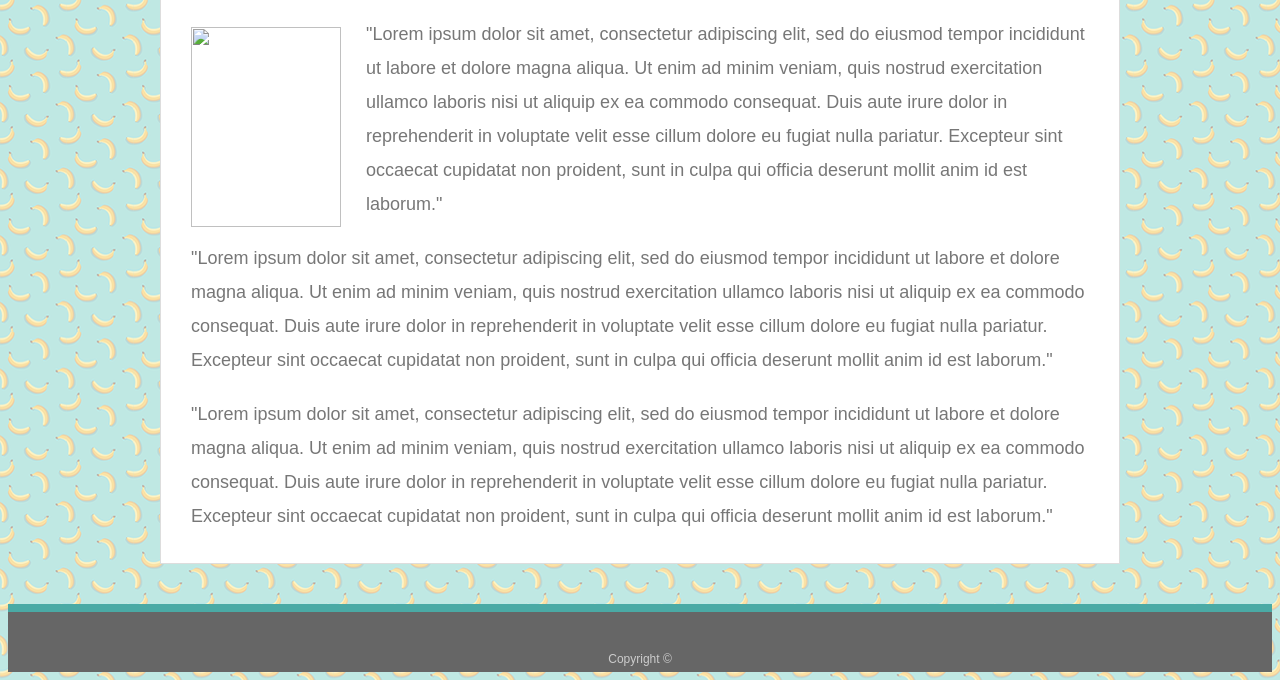
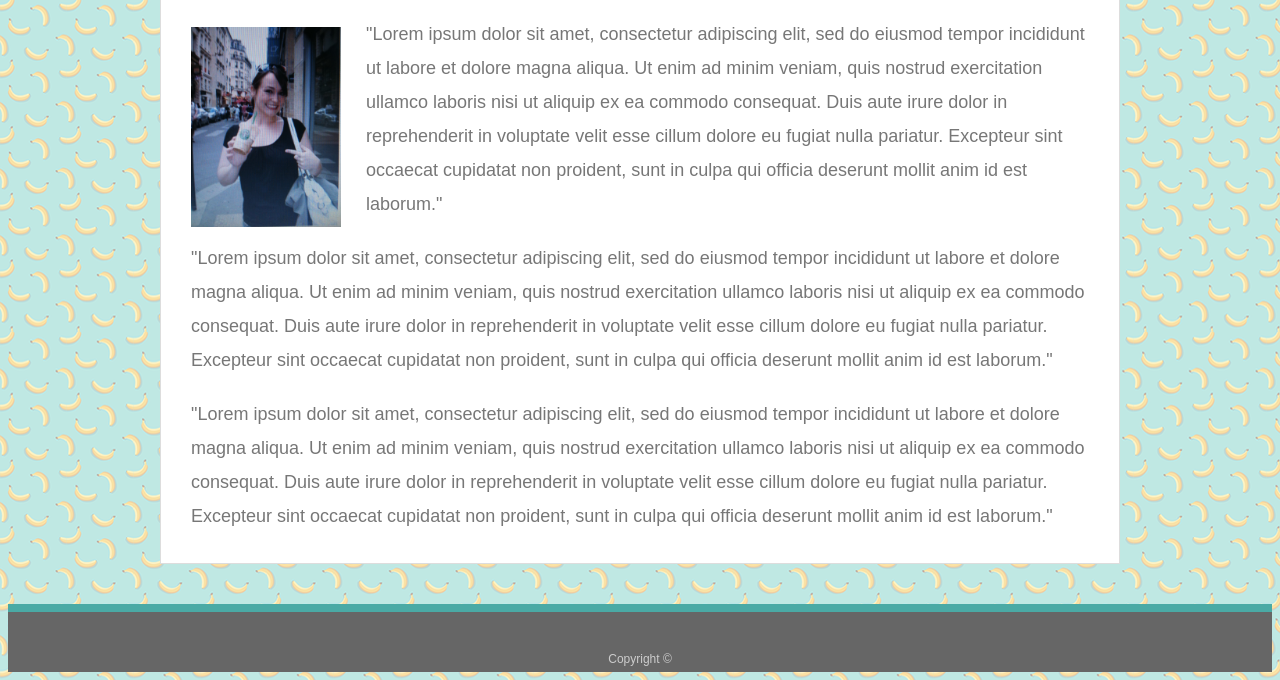
Before and after one commit to LSteph23/Responsive-Portfolio, a plain HTML site: page index.html in a window 1280 px wide. Shown: the part 269-949 px from the top of the page. Drawn offline with Linux system fonts and the light colour scheme; files that its build step writes are made by us from their sources; files whose address does not match are found by name.

Commit message:
adding updated files

```diff
--- a/index.html
+++ b/index.html
@@ -7,7 +7,7 @@
     <meta name="viewport" content="width=device-width, initial-scale=1.0">
     <meta http-equiv="X-UA-Compatible" content="ie=edge">
     <title>Student Bio</title>
-    <link rel="stylesheet" type="text/css" href="assets/css/style.css">
+    <link rel="stylesheet" type="text/css" href="assets copy/css/style.css">
 
 </head>
 <body>
@@ -26,7 +26,7 @@
 <div id="main-container" class="container">
     <section class="main-section">
         <h1>About Me</h1>
-        <img class="auth-image"src="assets/images/lindsay-starbucks.jpg" style="width:150px; height:200px;">
+        <img class="auth-image"src="assets copy/images/lindsay-starbucks.jpg" style="width:150px; height:200px;">
         <p>"Lorem ipsum dolor sit amet, consectetur adipiscing elit, sed do eiusmod tempor incididunt ut labore et dolore magna aliqua. Ut enim ad minim veniam, quis nostrud exercitation ullamco laboris nisi ut aliquip ex ea commodo consequat. Duis aute irure dolor in reprehenderit in voluptate velit esse cillum dolore eu fugiat nulla pariatur. Excepteur sint occaecat cupidatat non proident, sunt in culpa qui officia deserunt mollit anim id est laborum."</p>
         <p>"Lorem ipsum dolor sit amet, consectetur adipiscing elit, sed do eiusmod tempor incididunt ut labore et dolore magna aliqua. Ut enim ad minim veniam, quis nostrud exercitation ullamco laboris nisi ut aliquip ex ea commodo consequat. Duis aute irure dolor in reprehenderit in voluptate velit esse cillum dolore eu fugiat nulla pariatur. Excepteur sint occaecat cupidatat non proident, sunt in culpa qui officia deserunt mollit anim id est laborum."</p>
         <p>"Lorem ipsum dolor sit amet, consectetur adipiscing elit, sed do eiusmod tempor incididunt ut labore et dolore magna aliqua. Ut enim ad minim veniam, quis nostrud exercitation ullamco laboris nisi ut aliquip ex ea commodo consequat. Duis aute irure dolor in reprehenderit in voluptate velit esse cillum dolore eu fugiat nulla pariatur. Excepteur sint occaecat cupidatat non proident, sunt in culpa qui officia deserunt mollit anim id est laborum."</p>
```
Also changed, not shown: contact.html (+1 -1 lines), portfolio.html (+1 -1 lines).
